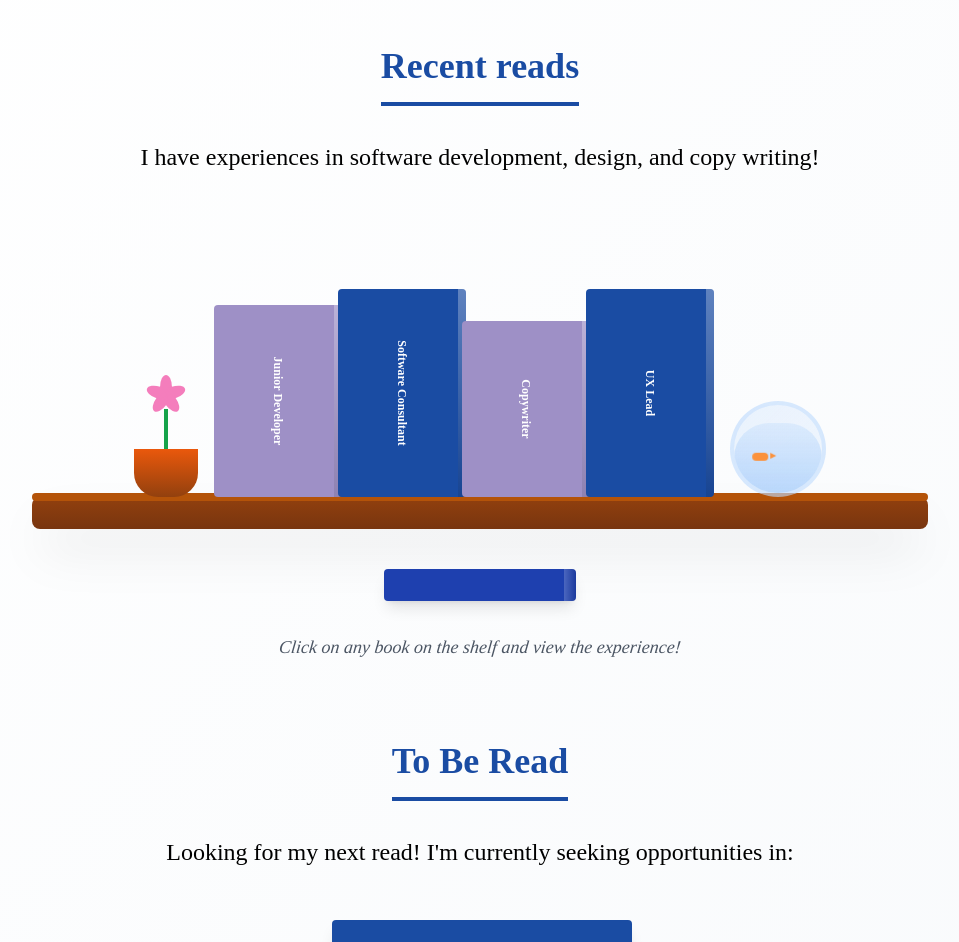
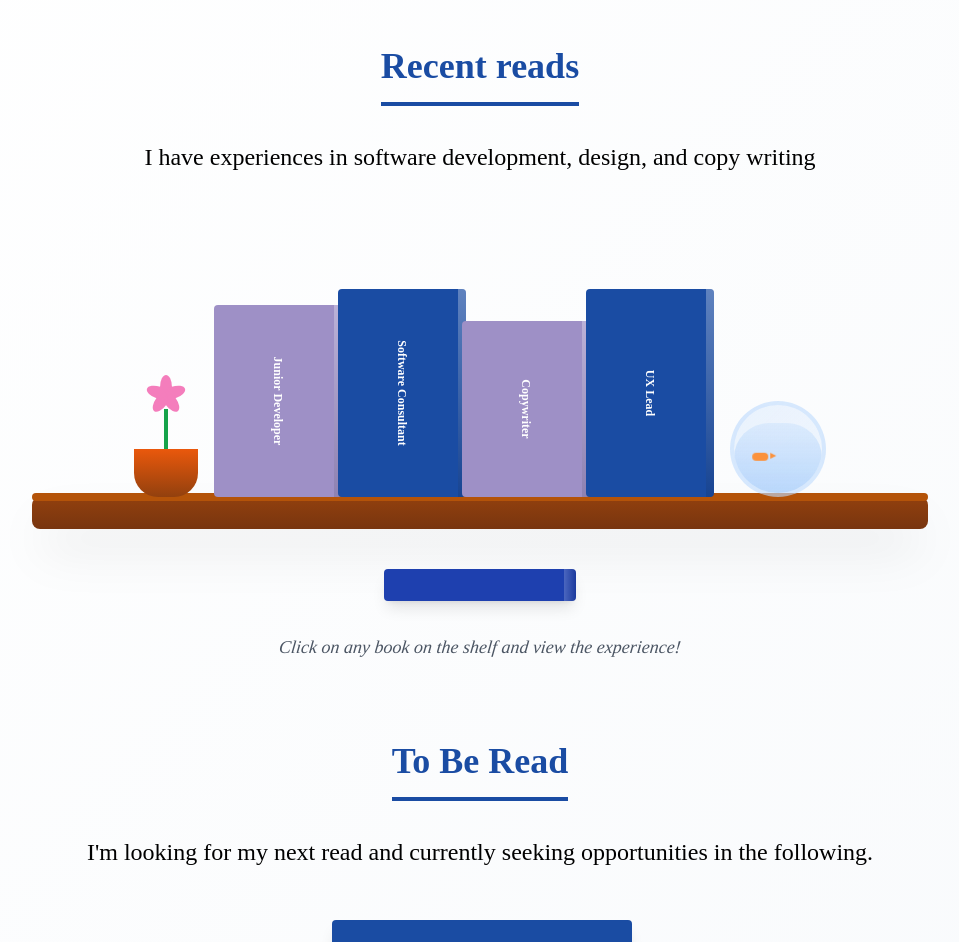
Before and after one commit to londonjones4189/mySite, a React (Vite) app in the folder vite-project/: page /Experience in a window 1280 px wide. Shown: the part 220-1162 px from the top of the page, without its empty margins (160-1119 px from the left). Built offline with nearby package versions, Linux system fonts and the light colour scheme.

Commit message:
updated text and periods

```diff
--- a/vite-project/src/components/Data/projectsData.js
+++ b/vite-project/src/components/Data/projectsData.js
@@ -22,8 +22,9 @@ export const projectsData = {
     originalTechStack: ["#React", "#Flask", "#GPT-4o-mini"],
     description: "Worked with a healthcare startup developing a speech-to-text system that automatically logs patient medical information by listening to conversations"
   },
-  nurtures_nest: {
-    id: "nurtures_nest",
+
+  nurture_nest: {
+    id: "nurture_nest",
     projectName: "Nurture Nest",
     projectImage: IGH,
     overview: "I had the rewarding opportunity to work with IGH on Nurture Nest, a maternal health app developed in collaboration with Akyem Dwenase Medical Centre in Ghana. The app is designed to support maternal mental well-being through features such as free mental health screenings (including the PHQ-9 and EPDS), as well as a directory of nearby clinics and support resources. We also created a baby–fruit size comparison tool to help mothers track fetal development using familiar and relatable visuals.",
@@ -37,7 +38,7 @@ export const projectsData = {
     type: "Mobile App",
     available: true,
     originalTechStack: ["#Figma", "#Swift"],
-    description: "Collaborated with partner clinic in Ghana to create an app that promotes mental health awareness for new and expecting mothers."
+    description: "Collaborated with partner clinic in Ghana to create an app that promotes mental health awareness for new and expecting mothers"
   },
   gday_mate: {
     id: "gday_mate",
--- a/vite-project/src/components/Experience.jsx
+++ b/vite-project/src/components/Experience.jsx
@@ -118,7 +118,7 @@ const Experience = () => {
 
                         <div className="p-8 rounded-2xl">
                             <p className="text-2xl text-black leading-relaxed mb-0">
-                                I have experiences in software development, design, and copy writing!
+                                I have experiences in software development, design, and copy writing
                             </p>
                             </div>
                         {/* Shelf Container */}
@@ -340,7 +340,7 @@ const Experience = () => {
 
                     <div className="p-8 rounded-2xl">
                         <p className="text-2xl text-black leading-relaxed mb-12">
-                            Looking for my next read! I'm currently seeking opportunities in:
+                            I'm looking for my next read and currently seeking opportunities in the following.
                         </p>
 
                         {/* Stacked Books with Fixed Annotations */}
--- a/vite-project/src/components/Intro.jsx
+++ b/vite-project/src/components/Intro.jsx
@@ -32,7 +32,7 @@ const Intro = () => {
             Writer
           </span>
                     , passionate about bringing ideas to life through language, creativity,
-                    and technology.
+                    and technology
                 </p>
             </div>
         </div>
--- a/vite-project/src/components/Placeholder.jsx
+++ b/vite-project/src/components/Placeholder.jsx
@@ -20,7 +20,7 @@ const About = () => {
                     className="text-2xl mt-4"
                     style={{ color: "#000000", fontFamily: "'Plantagenet Cherokee', serif" }}
                 >
-                    Sit back and watch waves crash on Bondi Beach
+                    In the meantime, sit back and watch waves crash on Bondi Beach
                 </p>
 
                 {/* Video */}
```
